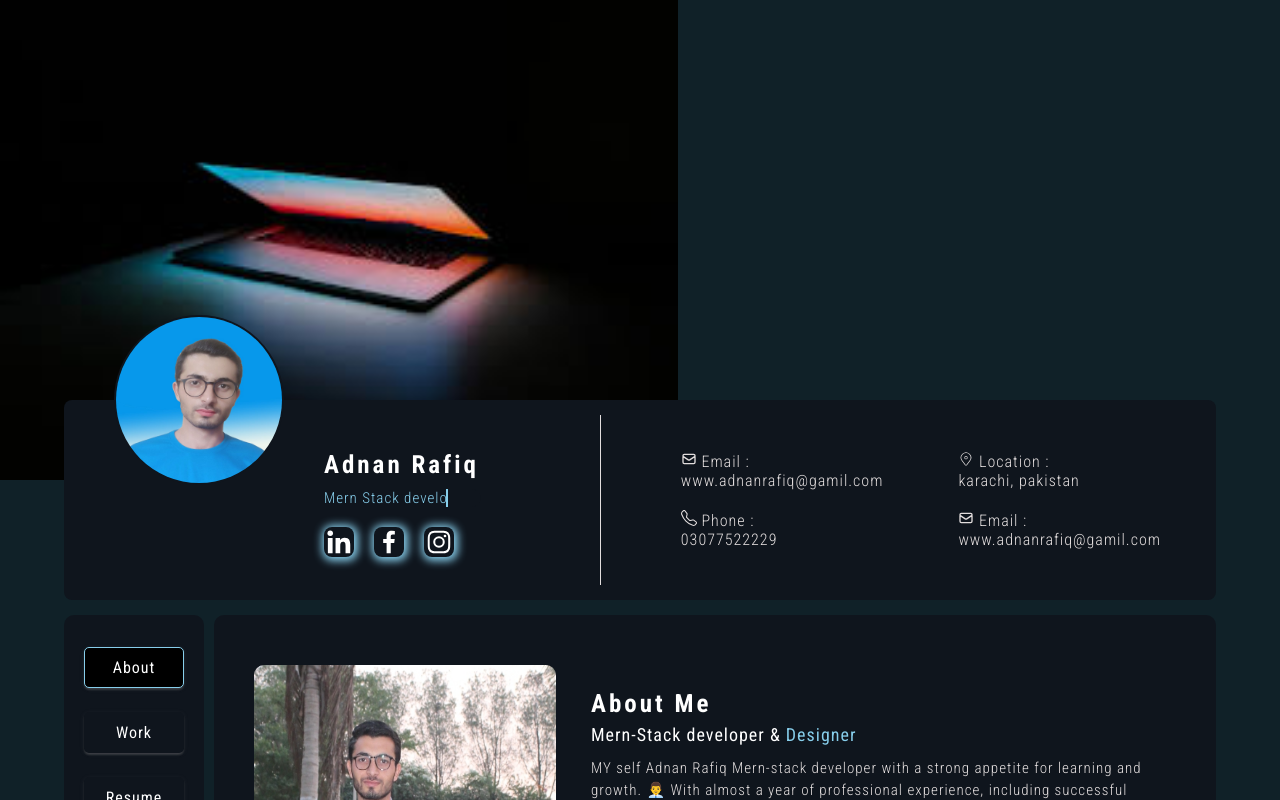
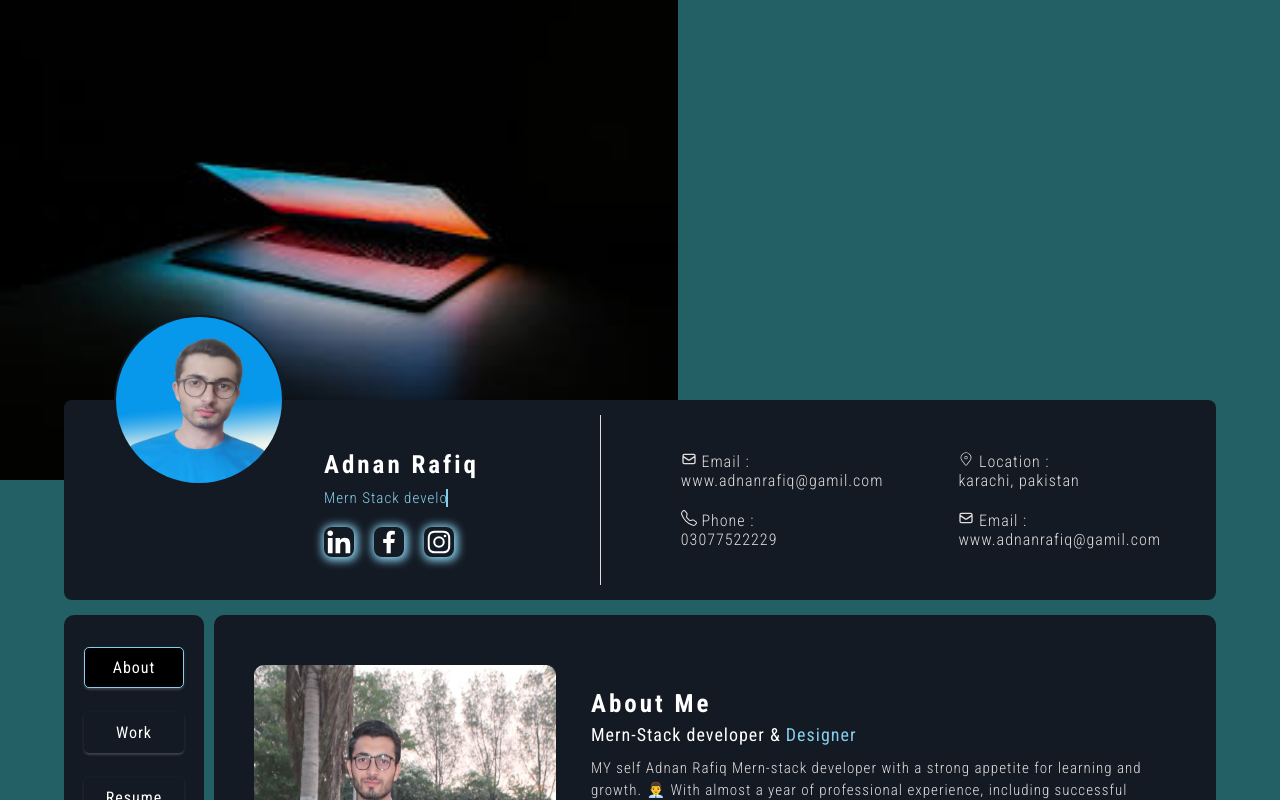
Before and after one commit to Adnanyousafzai21/adnanportfolio, a React (Vite) app: page / in a window 1280 px wide. Shown: the top 800 px of the page. Built offline with nearby package versions, Linux system fonts and the light colour scheme.

Commit message:
updateed

```diff
--- a/src/App.css
+++ b/src/App.css
@@ -12,7 +12,7 @@
 
 body {
 
-  background-color: #102128;
+  background-color: #236065;
 }
 
 :root {
@@ -25,7 +25,8 @@ body {
   --buttontext: #ffffff;
   /* --backgroun: #102128; */
   /* --backgroun:#131a24; */
-  --backgroun: #0f151d;
+  /* --backgroun: #0f151d; */
+  --backgroun: #131a24;
   --boxshadow: 0 3px 3px -2px rgba(150, 147, 147, 0.2), 0 2px 2px 0 rgba(187, 182, 182, 0.14), 0 1px 5px 0 rgba(130, 123, 123, 0.12);
   --buttonradius: 5px;
   --boxshadowhover: 0 3px 3px -2px rgba(176, 171, 171, 0.2), 0 2px 2px 0 rgba(187, 182, 182, 0.14), 0 1px 5px 0 rgba(159, 155, 155, 0.12);
```
